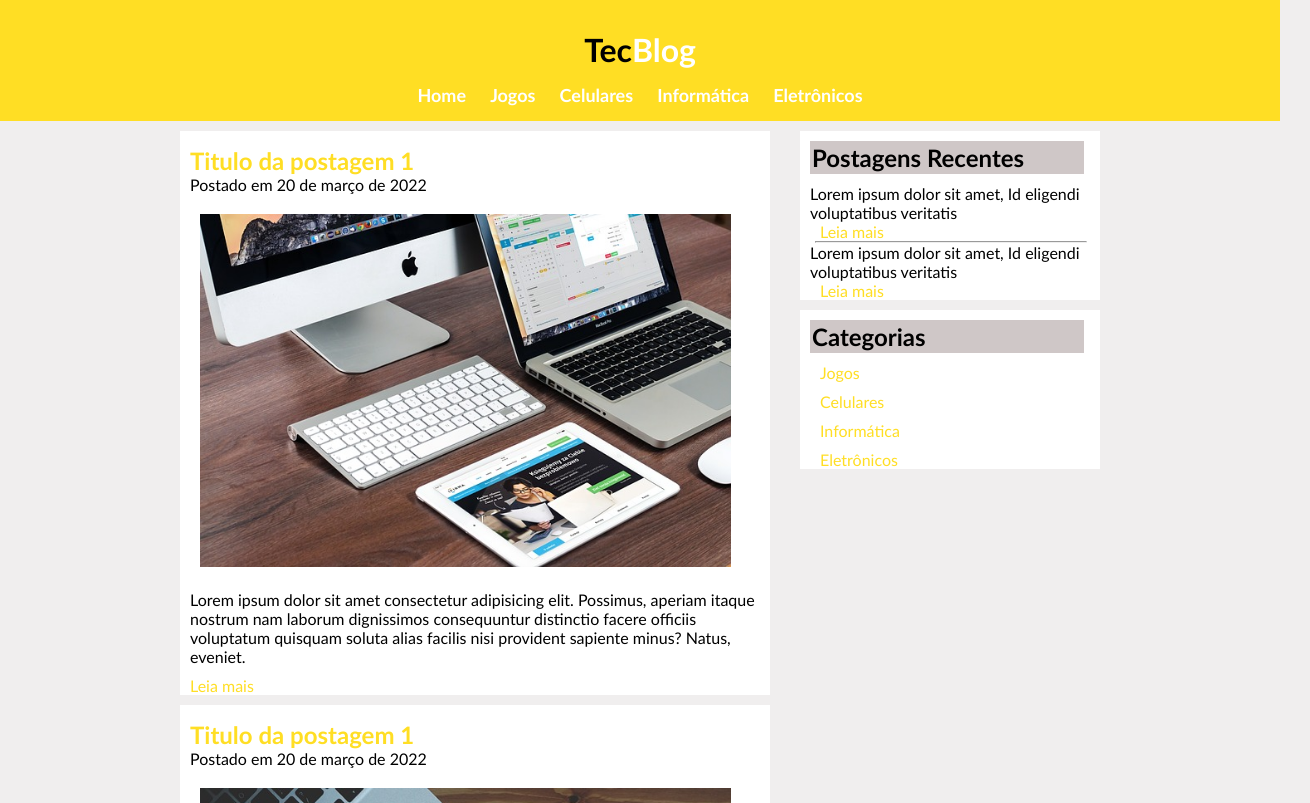
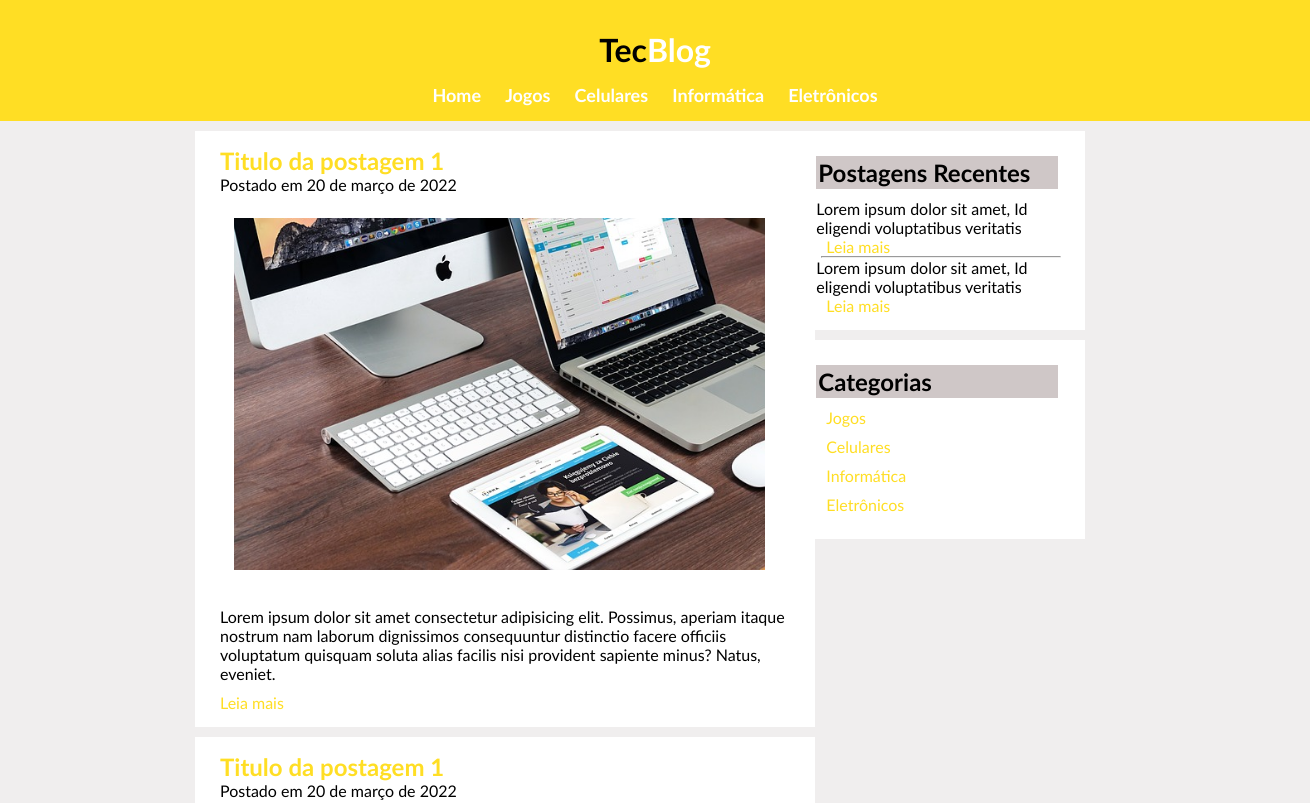
Before and after one commit to Samuel-045/TechBlog, a plain HTML site: page index.html in a window 1280 px wide. Shown: the top 803 px of the page, 1310 px wide, since content can reach past the window. Drawn offline with Linux system fonts and the light colour scheme.

Commit message:
Adição de paddding nos elementos

```diff
--- a/css/estilo.css
+++ b/css/estilo.css
@@ -25,6 +25,7 @@ header{
     padding: 15px;
     display: block;
     text-align: center;
+    min-width: 100%;
 }
 
 .name{
@@ -51,17 +52,18 @@ a{
 }
 
 #conteudo{
-    width:920px;
+    width:68%;
     margin: 0 auto;
+    min-width: 890px;
 }
 
 #areaPostagem{
-    width: 600px;
+    width: 65%;
     float: left;
 }
 
 #areaLateral{
-    width: 300px;
+    width: 33%;
     float: right;
 }
 
@@ -70,6 +72,7 @@ a{
     width: 590px;
     margin-top: 10px;
     background-color: var(--brc);
+    padding: 15px;
 }
 
 .titl{
@@ -78,15 +81,12 @@ a{
 
 .titlDat{
     float: left;
-    margin-top: 15px;
     margin-left: 10px;
 }
 
 img{
     width: 90%;
-    margin-top: 20px;
-    margin-left: 20px;
-    margin-bottom: 10px;
+    margin: 4%
 }
 
 .noticiaAt >p ,.ler,li{/*só serão modificados os elementos <p> que forem filhos diretos da classe .noticiaAt*/
@@ -107,6 +107,7 @@ hr{
     margin-top: 10px;
     margin-bottom: 10px;
     background-color:var(--brc);
+    padding: 15px;
 }
 
 .titlSug{
@@ -135,5 +136,5 @@ hr{
     background-color: var(--fund);
     text-align: center;
     font-size: larger;
-    margin: 15px;
+    padding: 15px;
 }
```
Also changed, not shown: index.html (+3 -2 lines).
